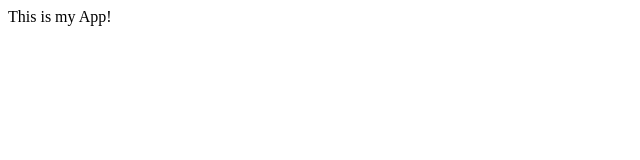
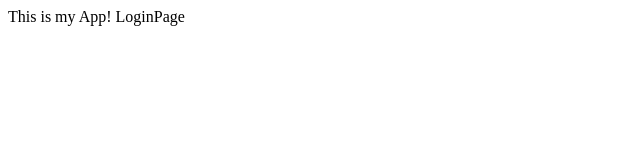
Before and after one commit to farukhuskic/myappsample, a plain HTML site: page index.html in a window 1280 px wide. Shown: the full height of the page, 0-640 px from the left. Drawn offline with Linux system fonts and the light colour scheme.

Commit message:
Login Form

```diff
--- a/index.html
+++ b/index.html
@@ -3,6 +3,10 @@
 		<title>MyApp</title>
 	</head>
 
-	<body> This is my App!</body>
+	<body>
+	This is my App!
+	LoginPage
+	</body>
+
 
 </html>
```
Also changed, not shown: login.html (added, +1 -0 lines).
